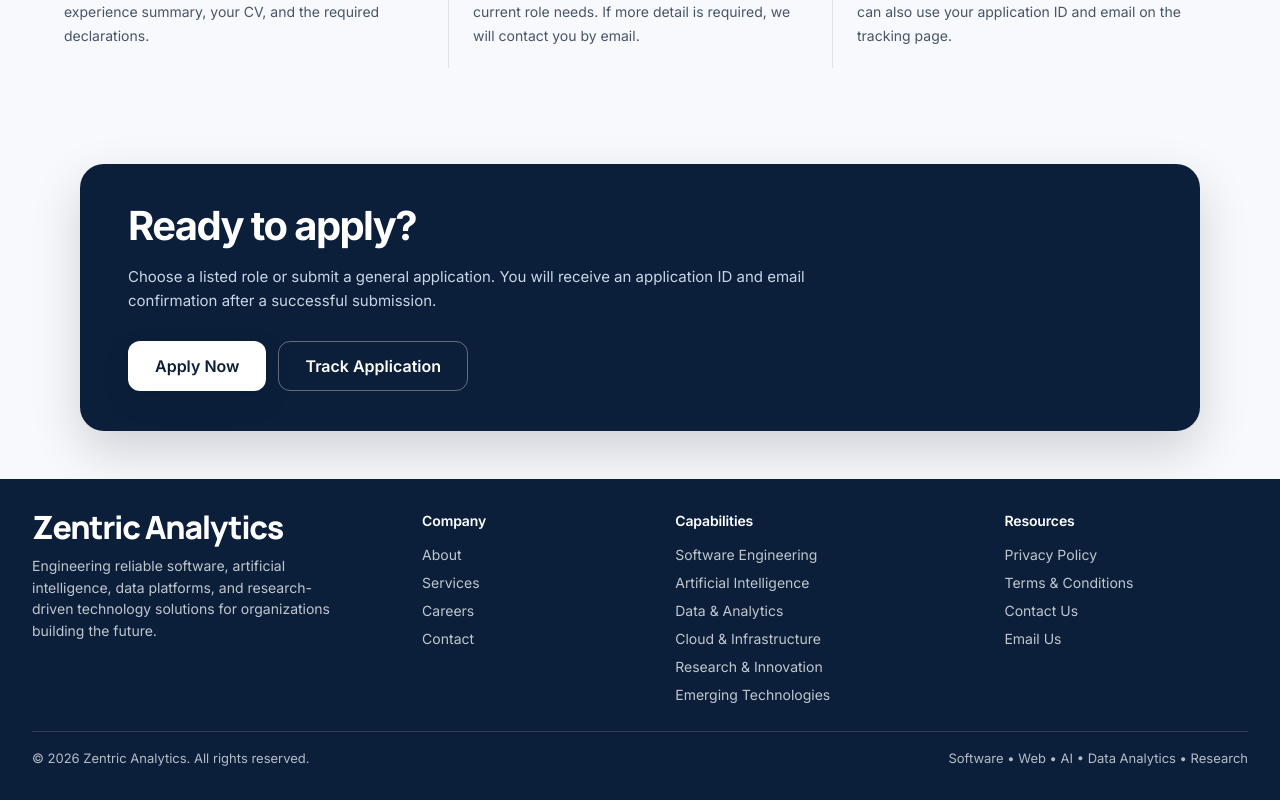
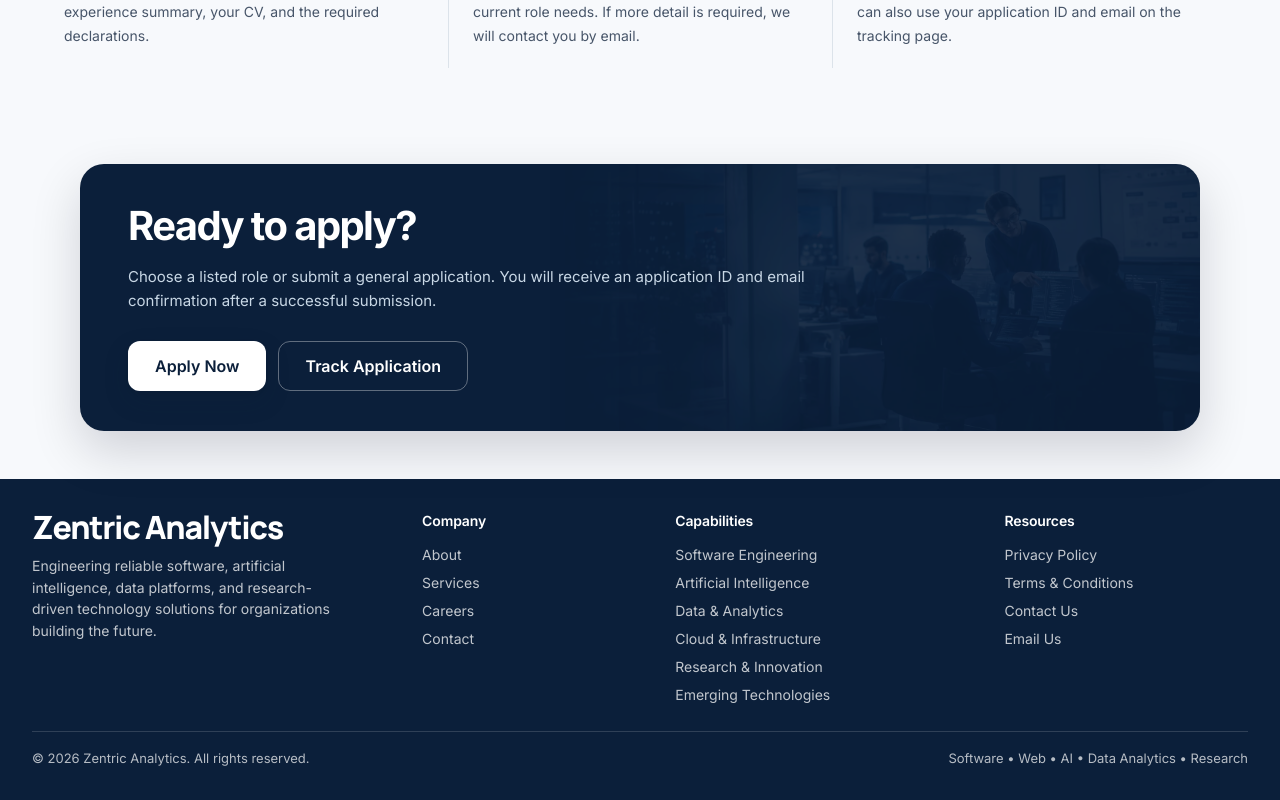
Before and after one commit to Zentric-Analytics/Zentricanalytics.com, a Next.js app: page /careers in a window 1280 px wide. Shown: the part 1885-2685 px from the top of the page. Built offline with nearby package versions, Linux system fonts and the light colour scheme.

Commit message:
Enhance careers CTA background

```diff
--- a/src/app/careers/page.tsx
+++ b/src/app/careers/page.tsx
@@ -181,8 +181,19 @@ export default function Careers() {
         className="bg-[#F7F9FC] px-4 py-10 sm:px-6 sm:py-12 lg:px-8"
         aria-labelledby="careers-final-cta-heading"
       >
-        <Stagger className="mx-auto w-full max-w-[70rem] rounded-[24px] bg-[#0B1F3A] p-6 shadow-[0_20px_50px_rgba(2,8,23,0.16)] sm:p-8 lg:px-12 lg:py-10" staggerDelay={90}>
-          <div className="min-w-0">
+        <Stagger className="relative isolate mx-auto w-full max-w-[70rem] overflow-hidden rounded-[24px] bg-[#0B1F3A] p-6 shadow-[0_20px_50px_rgba(2,8,23,0.16)] sm:p-8 lg:px-12 lg:py-10" staggerDelay={90}>
+          <div className="pointer-events-none absolute inset-y-0 right-0 -z-10 w-full sm:w-2/3 lg:w-[58%]" aria-hidden="true">
+            <Image
+              src="/images/careers/careers-cta-background.webp"
+              alt=""
+              fill
+              sizes="(min-width: 1024px) 41rem, (min-width: 640px) 67vw, 100vw"
+              quality={75}
+              className="object-cover object-center opacity-[0.06] [mask-image:linear-gradient(to_right,transparent_0%,black_62%)] sm:opacity-[0.09] sm:[mask-image:linear-gradient(to_right,transparent_0%,black_48%)] lg:opacity-[0.12] lg:[mask-image:linear-gradient(to_right,transparent_0%,black_38%)]"
+            />
+            <div className="absolute inset-0 bg-[#0B1F3A]/20" />
+          </div>
+          <div className="relative z-10 min-w-0">
             <h2 id="careers-final-cta-heading" className="max-w-[42rem] text-[30px] font-bold leading-[1.12] tracking-[-0.04em] text-white sm:text-[36px] lg:text-[40px]">
               Ready to apply?
             </h2>
```
